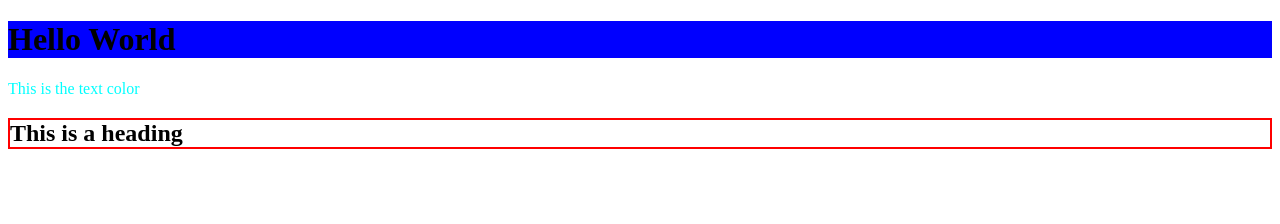
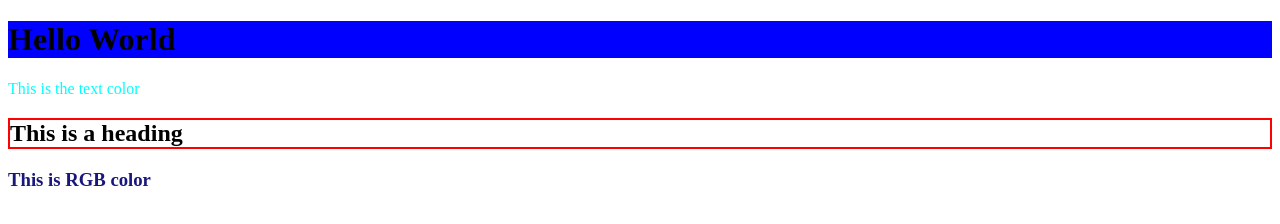
Before and after one commit to Rekha718/project1, a plain HTML site: page cssColors.html in a window 1280 px wide. Drawn offline with Linux system fonts and the light colour scheme.

Commit message:
rgb colors aslso added to the css colors file

```diff
--- a/cssColors.html
+++ b/cssColors.html
@@ -7,5 +7,6 @@
     <h1 style="background-color: blue;">Hello World</h1>
     <p style="color: aqua;">This is the text color</p>
     <h2 style="border: 2px solid red">This is a heading</h2>
+    <h3 style="color: rgb(25,23,124);">This is RGB color</h3>
 </body>
 </html>
```
